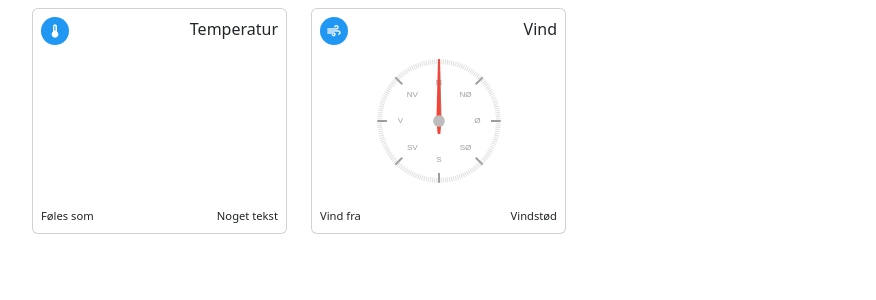
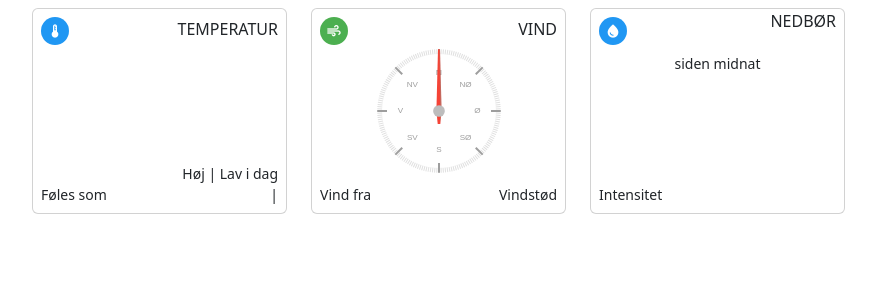
Before and after one commit to briis/MB-Weather-Web, a Flask app: page / in a window 1280 px wide. Shown: the part 57-357 px from the top of the page, without its empty margins (62-938 px from the left). Run offline with Flask 3, Linux system fonts and the light colour scheme; data that the repository does not hold is empty.

Commit message:
Rain Widget draft done

```diff
--- a/website/static/css/common.css
+++ b/website/static/css/common.css
@@ -14,12 +14,12 @@
 
 
 .bg-blue {
-    background-color: var(--color-blue);
+    background: var(--color-blue);
     color: var(--color-white);
 }
 
 .bg-green {
-    background-color: var(--color-green);
+    background: var(--color-green);
     color: var(--color-white);
 }
 
@@ -31,17 +31,21 @@
     color: var(--color-green);
 }
 
+.fg-red {
+    color: var(--color-red);
+}
+
 .card-body {
-    min-height: 180px;
+    min-height: 160px;
 }
 
 .circle-font {
     border-radius: 50%;
     width: 28px;
     height: 28px;
-    background: var(--color-blue);
+    /* background: var(--color-blue); */
     border: 0;
-    color: var(--color-white);
+    /* color: var(--color-white); */
     font-size: 16px;
     display: flex;
     align-items: center;
@@ -59,3 +63,7 @@
 .fs-8 {
     font-size: 0.7rem;
 }
+
+.mt--3 {
+    margin-top: -1rem;
+}
--- a/website/static/js/data.js
+++ b/website/static/js/data.js
@@ -4,6 +4,8 @@
 // *************************************
 const degrees = `<span class="text-secondary">` + String.fromCharCode(176) + `</span>`;
 const windspeedUnit = `<sup class="text-secondary">m/s</sup>`;
+const rainUnit = `<sup class="text-secondary">mm</sup>`;
+const rainRateUnit = `<sup class="text-secondary">mm/t</sup>`;
 
 let windirGauge;
 
@@ -32,22 +34,26 @@ function getWeatherData() {
         },
         dataType: 'json',
         success: function (data) {
+            // ** Temperature Widget **
             document.getElementById("valTemperature").innerHTML = data.temperature + degrees;
             document.getElementById("valFeelsLike").innerHTML = data.feels_like_temperature + degrees;
+            document.getElementById("valTempMax").innerHTML = data.tempmax + degrees;
+            document.getElementById("valTempMin").innerHTML = data.tempmin + degrees;
             document.getElementById("valWindgust").innerHTML = data.windgust + windspeedUnit;
+            // ** Wind Widget **
             windirGauge.value = data.windbearing;
             windirGauge.update({
-                units: `${data.windspeedavg} m/s`,
+                units: `${data.windspeedavg.toFixed(1)} m/s`,
                 title: `${data.windbearing}${String.fromCharCode(176)}`,
             });
-            // windirGauge.update({
-            //     units: `${data.windspeedavg} ${windspeedUnit}`,
-            //     title: `${data.windbearing}${degrees}`,
-            // });
             document.getElementById("valWinddir").innerHTML = `${windDegreeToCardinal(data.windbearing)}`;
+            // ** Rain Widget **
+            document.getElementById("valRainToday").innerHTML = data.raintoday.toFixed(1) + rainUnit;
+            document.getElementById("valRainForecastToday").innerHTML = '';
+            document.getElementById("valRainRate").innerHTML = data.rainrate.toFixed(1) + rainRateUnit;
         },
         error: function (error) {
-            console.log(error);
+            console.log('Data load error: ' + error);
         }
     });
 }
@@ -126,6 +132,17 @@ function cssVar(name, value) {
     return getComputedStyle(document.documentElement).getPropertyValue(name).trim();
 }
 
+// Translate Feels Like Temperature to Text
+function feelsLikeToText(temp) {
+    if (temp <= 10) {
+        return `Vind får det til at føles koldere`;
+    }
+    if (temp >= 26) {
+        return `Høj luftfugtighed får det til at føles varmere`;
+    }
+    return ``;
+}
+
 // Convert Wind Bearing degrees to Wind Cardinal
 function windDegreeToCardinal(bearing) {
     directions = ["N", "NNØ", "NØ", "ØNØ", "Ø", "ØSØ", "SØ", "SSØ", "S", "SSV", "SV", "VSV", "V", "VNV", "NV", "NNV", "N"];
--- a/website/templates/home.html
+++ b/website/templates/home.html
@@ -6,34 +6,57 @@
     <div class="col mb-4">
       <div class="card">
         <div class="d-flex justify-content-between">
-          <div class="p-2"><span class="material-icons circle-font">device_thermostat</span></div>
-          <div class="p-2 fs-6 fw-light">Temperatur</div>
+          <div class="p-2"><span class="material-icons circle-font bg-blue">device_thermostat</span></div>
+          <div class="p-2 fs-6 fw-light">TEMPERATUR</div>
         </div>
         <div class="card-body">
           <div class="position-absolute top-50 start-50 translate-middle fs-0 fw-lighter" id="valTemperature"></div>
-          <div class="position-absolute bottom-0 start-0 pb-2 px-2 fs-8">
+          <div class="position-absolute bottom-0 start-0 pb-2 px-2 fs-7 fw-lighter">
             <div class="pb-0">Føles som</div>
             <div class="fg-blue" id="valFeelsLike"></div>
           </div>
-          <div class="position-absolute bottom-0 end-0 pb-2 px-2 fs-8">Noget tekst</div>
+          <div class="position-absolute bottom-0 end-0 pb-2 px-2 fs-7 fw-lighter">
+            <div class="pb-0">Høj | Lav i dag</div>
+            <div class="text-end"><span class="fg-red" id="valTempMax"></span> | <span class="fg-blue"
+                id="valTempMin"></span></div>
+          </div>
         </div>
       </div>
     </div>
     <div class="col mb-4">
       <div class="card">
         <div class="d-flex justify-content-between">
-          <div class="p-2"><span class="material-icons circle-font">air</span></div>
-          <div class="p-2 fs-6 fw-light">Vind</div>
+          <div class="p-2"><span class="material-icons circle-font bg-green">air</span></div>
+          <div class="p-2 fs-6 fw-light">VIND</div>
         </div>
         <div class="card-body">
           <canvas class="position-absolute top-50 start-50 translate-middle" id="valWindbearing"></canvas>
-          <div class="position-absolute bottom-0 start-0 pb-2 ps-2 fs-8">
+          <div class="position-absolute bottom-0 start-0 pb-2 ps-2 fs-7 fw-lighter">
             <div class="pb-0">Vind fra</div>
             <div class="fg-blue" id="valWinddir"></div>
           </div>
-          <div class="position-absolute bottom-0 end-0 pb-2 pe-2 fs-8">
+          <div class="position-absolute bottom-0 end-0 pb-2 pe-2 fs-7 fw-lighter">
             <div class="pb-0">Vindstød</div>
-            <div class="fg-blue" id="valWindgust"></div>
+            <div class="text-end fg-blue" id="valWindgust"></div>
+          </div>
+        </div>
+      </div>
+    </div>
+    <div class="col mb-4">
+      <div class="card">
+        <div class="d-flex justify-content-between">
+          <div class="p-2"><span class="material-icons circle-font bg-blue">water_drop</span></div>
+          <div class="px-2 fs-6 fw-light">NEDBØR</div>
+        </div>
+        <div class="card-body">
+          <div class="d-flex flex-column align-items-center m-0 p-0">
+            <div class="fs-0 fw-lighter" id="valRainToday"></div>
+            <div class="fs-7 fw-lighter color-disabled mt--3">siden midnat</div>
+            <div class="fs-7 fw-lighter color-disabled mt-0" id="valRainForecastToday"></div>
+          </div>
+          <div class="position-absolute bottom-0 start-0 pb-2 ps-2 fs-7 fw-lighter">
+            <div class="pb-0">Intensitet</div>
+            <div class="fg-blue" id="valRainRate"></div>
           </div>
         </div>
       </div>
```
